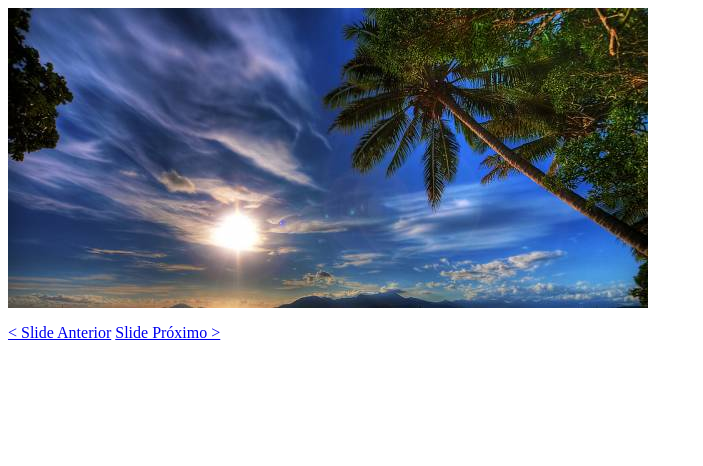
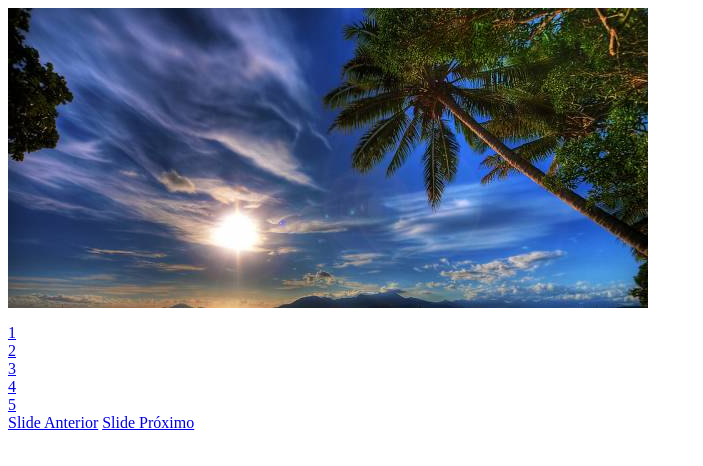
Before and after one commit to samuelsimoes/SamSlider, a plain HTML site: page exemples/index.html in a window 1280 px wide. Shown: the whole page, without its empty margins (0-703 px from the left). Drawn offline with nearby package versions, Linux system fonts and the light colour scheme.

Commit message:
traduzido o nome da pasta e arquivos com os exemplos

```diff
--- a/exemplos/index.html
+++ b/exemples/index.html
@@ -3,12 +3,20 @@
 <head>
 	<meta http-equiv="Content-Type" content="text/html;charset=utf-8" />
 	<title>Sam Slider Exemplo</title>
-	<script type="text/javascript" src="https://ajax.googleapis.com/ajax/libs/jquery/1.7.2/jquery.min.js"></script>
+	<script type="text/javascript" src="http://localhost:3000/assets/jquery.js?body=1"></script>
 	<script type="text/javascript" src="../jquery.samslider.js"></script>
 	<script type="text/javascript">
 	jQuery(document).ready(function($){
-		$('#vitrine1').samSlider({
-			paginacao: true
+		window.slider = $('#vitrine1').samSlider({
+			previous_button: '.previous-btn',
+			next_button: '.next-btn',
+			auto: true,
+			speed: 2000,
+			pagination: true,
+			pagination_container: '.pagination-ctn',
+			circular: true,
+			slides_container: '.slides',
+			slide_selector: 'li'
 		});
 	})
 	</script>
@@ -28,11 +36,11 @@
 				</ul>
 			</li>
 		</ul>
-		<div class="slider-paginacao">
+		<div class="pagination-ctn">
 		</div>
-		<div class="nav_butons">
-			<a href="#" class="slider-btn-anterior">< Slide Anterior</a>
-			<a href="#" class="slider-btn-proximo">Slide Próximo ></a>
+		<div class="controls">
+			<a href="#" class="previous-btn">Slide Anterior</a>
+			<a href="#" class="next-btn">Slide Próximo</a>
 		</div>
 	</div>
 </body>
```
Also changed, not shown: exemples/1.jpeg (renamed from exemplos/1.jpeg), exemples/2.jpeg (renamed from exemplos/2.jpeg), exemples/3.jpeg (renamed from exemplos/3.jpeg), exemples/4.jpeg (renamed from exemplos/4.jpeg), exemples/estilo.css (renamed from exemplos/estilo.css).
